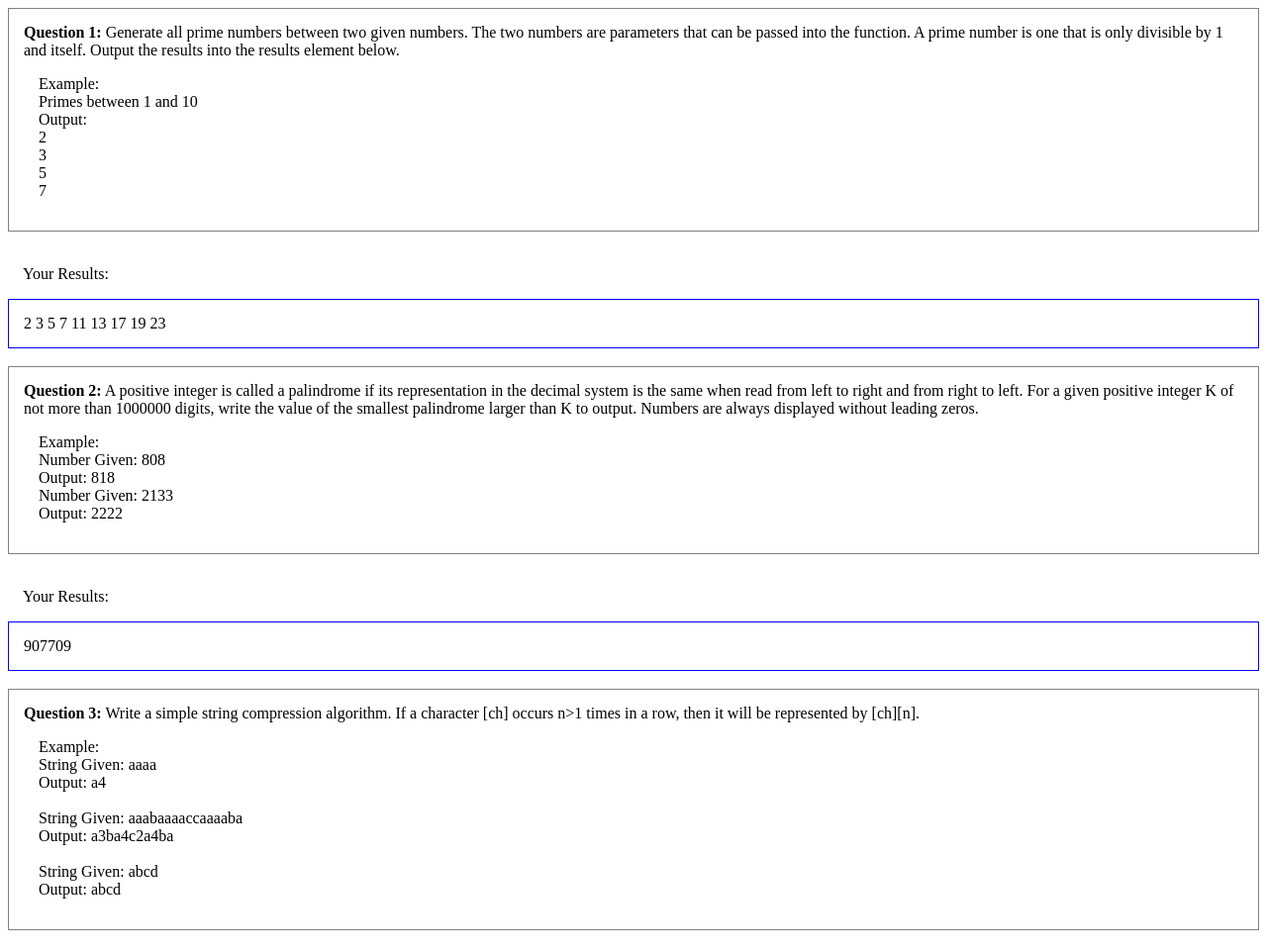
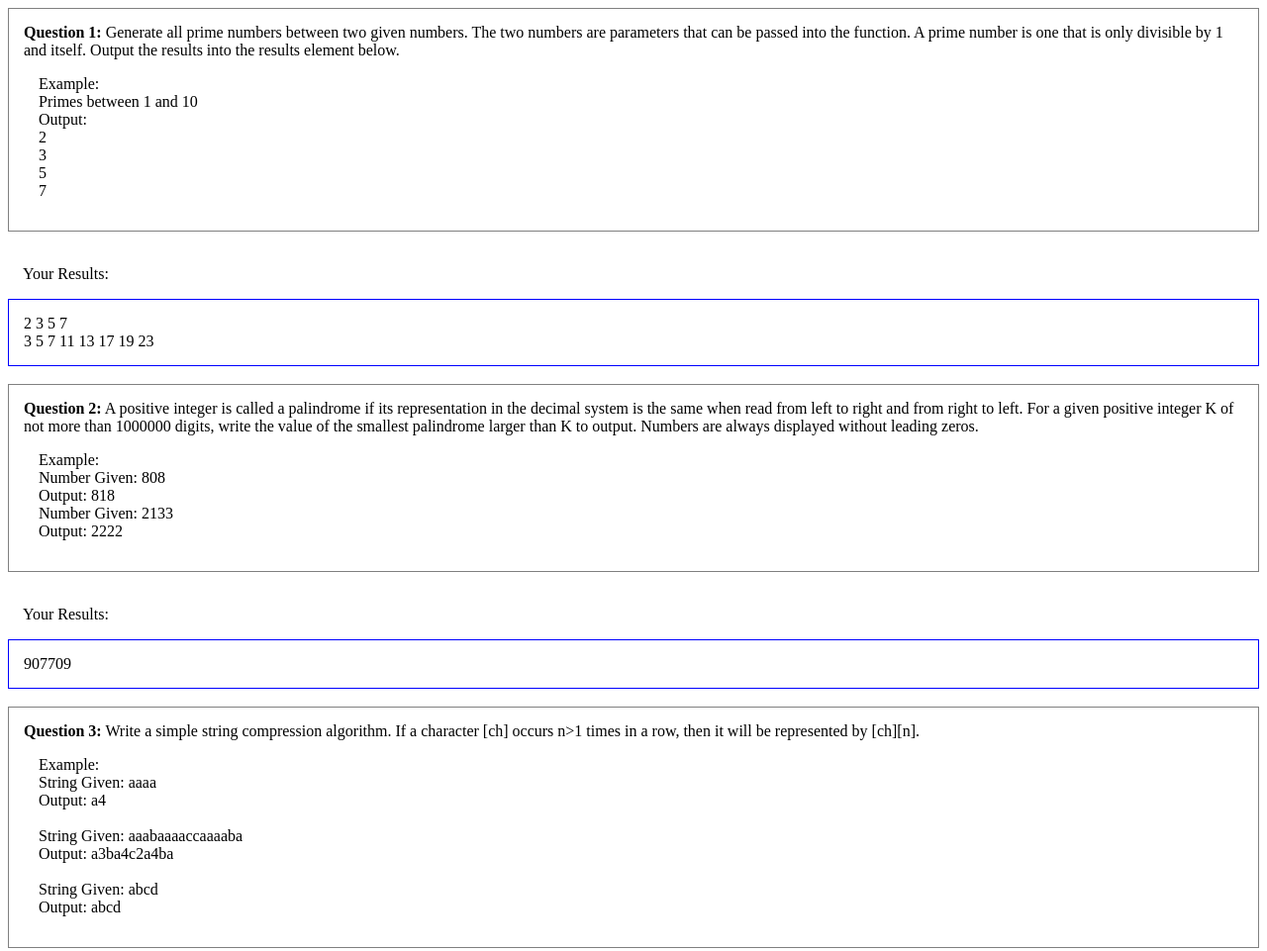
Before and after one commit to ccjoel/js-pandemic, a plain HTML site: page Questions.html in a window 1280 px wide. Shown: the top 961 px of the page at 99% size. Drawn offline with nearby package versions, Linux system fonts and the light colour scheme.

Commit message:
all solutions done

```diff
--- a/Questions.html
+++ b/Questions.html
@@ -27,7 +27,7 @@
         // https://getfirebug.com/firebug-lite-debug.js as external resource for a build-in console window
 
         function primes(start, end) {
-            const n = end - start + 2;
+            const n = end + 1;
 
             const sieve = new Array(n).fill(true)
 
@@ -40,7 +40,7 @@
             }
 
             return sieve.reduce((acc, isPrime, index) => {
-                return (isPrime && index > 1) ? [...acc, index] : acc;
+                return (isPrime && index >= start && index > 1) ? [...acc, index] : acc;
             }, []);
 
         }
@@ -48,7 +48,6 @@
         function Q1(number1, number2) {
             var returnValue = "";
 
-            //Q1 your code here
             returnValue = primes(number1, number2);
 
             return returnValue.join(' ');
@@ -186,16 +185,22 @@
             });
         }
 
-        /* $("#results1").append(Q1(1, 100)); */
-        /* $("#results1").append(Q1(1, 10)); */
-        $("#results1").append(Q1(1, 23));
+        function newLine(selector) {
+            $(selector).append(document.createElement('br'));
+        }
+        $("#results1").append(Q1(1, 10));
+        newLine("#results1");
+        $("#results1").append(Q1(3, 23));
 
         $("#results2").append(Q2(907008));
 
-        /* $("#results3").append(Q3("aaabaaaaccaaaaba")); */
+        $("#results3").append(Q3("aaabaaaaccaaaaba"));
+        newLine("#results3");
         $("#results3").append(Q3_regex("aaabaaaaccaaaaba"));
-        /* $("#results3").append(Q3_ahead("aaabaaaaccaaaaba")); */
-        /* $("#results3").append(Q3_orig("aaabaaaaccaaaaba")); */
+        newLine("#results3");
+        $("#results3").append(Q3_ahead("aabcba"));
+        newLine("#results3");
+        $("#results3").append(Q3_orig("aaaa"));
 
     });//]]>
 
```
